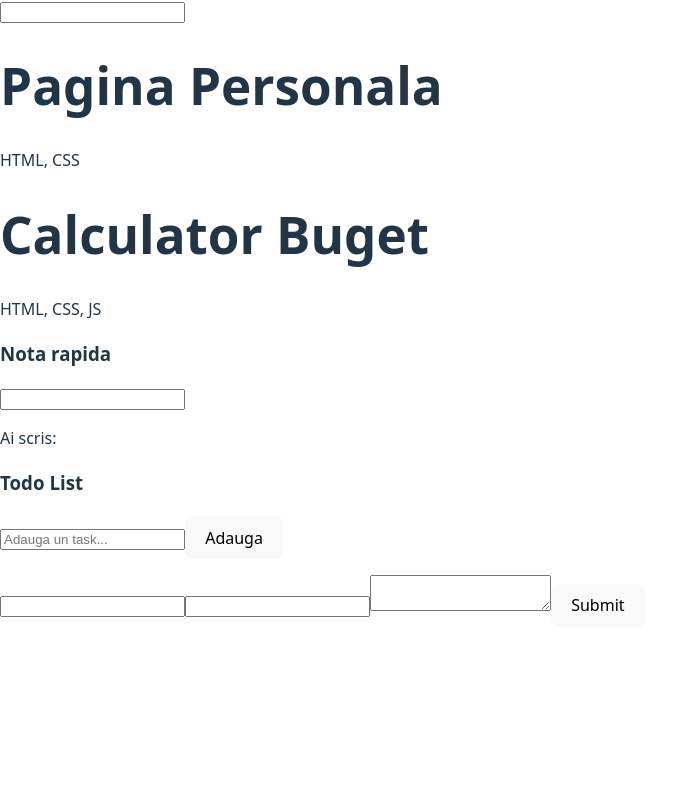
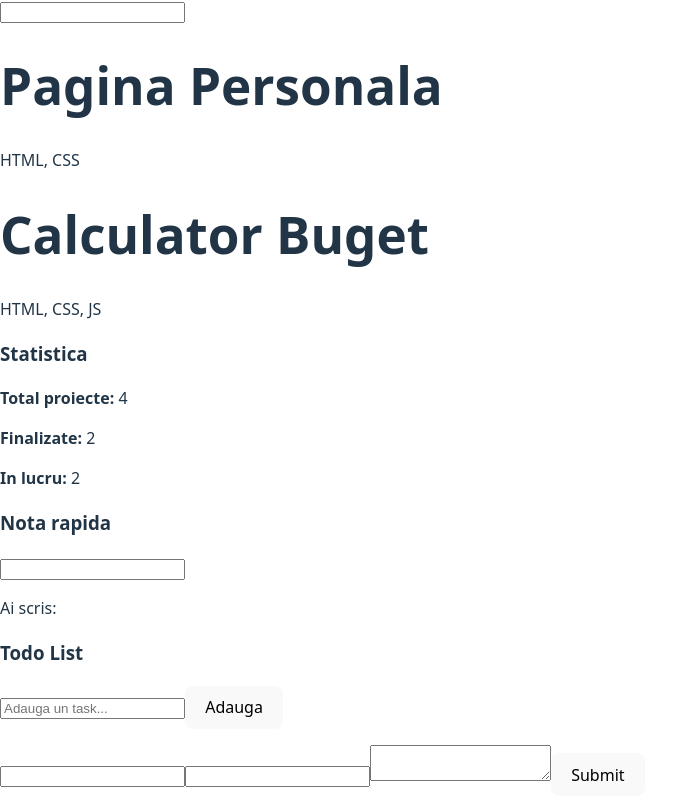
Before and after one commit to mihaiturcanu/lab_pw, a React (Vite) app: page / in a window 1280 px wide. Shown: the part 1139-1951 px from the top of the page, without its empty margins (0-688 px from the left). Before the commit the page ends 1782 px from the top, so only its background shows below. Built offline with nearby package versions, Linux system fonts and the light colour scheme.

Commit message:
feat: add project statistics

```diff
--- a/src/ProjectList.jsx
+++ b/src/ProjectList.jsx
@@ -31,6 +31,12 @@ function ProjectList(){
                 if(project.done)
                 return <Card key={index} title={project.title} description={project.tech}/>
             })}
+            <div>
+                <h3>Statistica</h3>
+                <p><b>Total proiecte:</b> {projects.length}</p>
+                <p><b>Finalizate:</b> {projects.filter(p => p.done).length}</p>
+                <p><b>In lucru: </b>{projects.filter(p => !p.done).length}</p>
+            </div>
         </div>
     );
 }
```
